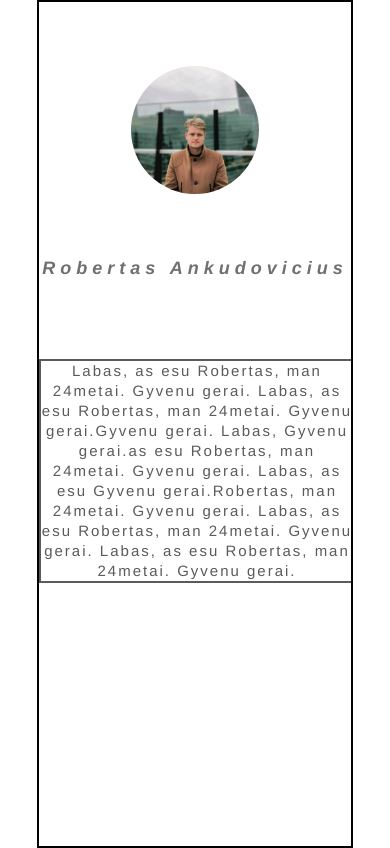
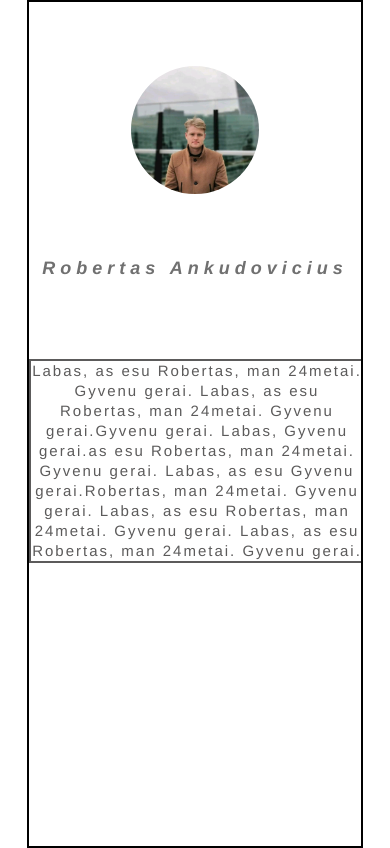
Before and after one commit to robertasRobotas/cv, a plain HTML site: page index.html in a window 390 px wide. Drawn offline with Linux system fonts and the light colour scheme.

Commit message:
describet container sizer on different dimentions

```diff
--- a/styles.css
+++ b/styles.css
@@ -5,10 +5,11 @@ body {
 
 .container {
   overflow: auto;
-  width: 80%;
+  width: 60%;
   height: 100vh;
   margin: auto;
   border: solid 2px;
+  min-width: 300px;
 }
 
 .userName {
@@ -44,3 +45,15 @@ body {
   font-family: 'Helvetica Neue';
   font-weight: 500;
 }
+
+@media only screen and (max-width: 1400px) {
+  .container {
+    width: 75%;
+  }
+}
+
+@media only screen and (max-width: 900px) {
+  .container {
+    width: 85%;
+  }
+}
```
